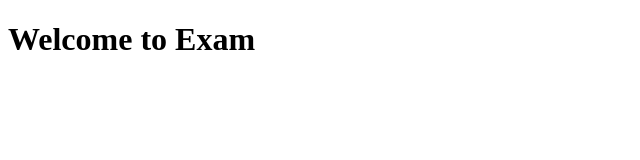
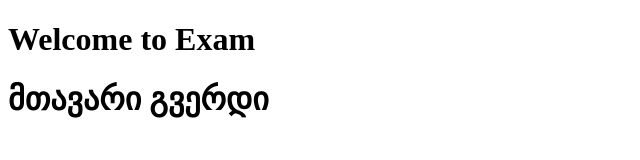
Before and after one commit to shalamberidzegiorgi22-cloud/exam-project, a plain HTML site: page index.html in a window 1280 px wide. Shown: the whole page, without its empty margins (0-640 px from the left). Drawn offline with Linux system fonts and the light colour scheme.

Commit message:
add header section

```diff
--- a/index.html
+++ b/index.html
@@ -6,6 +6,7 @@
     <title>Git Exam</title>
 </head>
 <body>
-    <h1>Welcome to Exam</h1>
+    <h1>Welcome to Exam </h1>
+    <header><h1>მთავარი გვერდი</h1></header>
 </body>
 </html>
```
